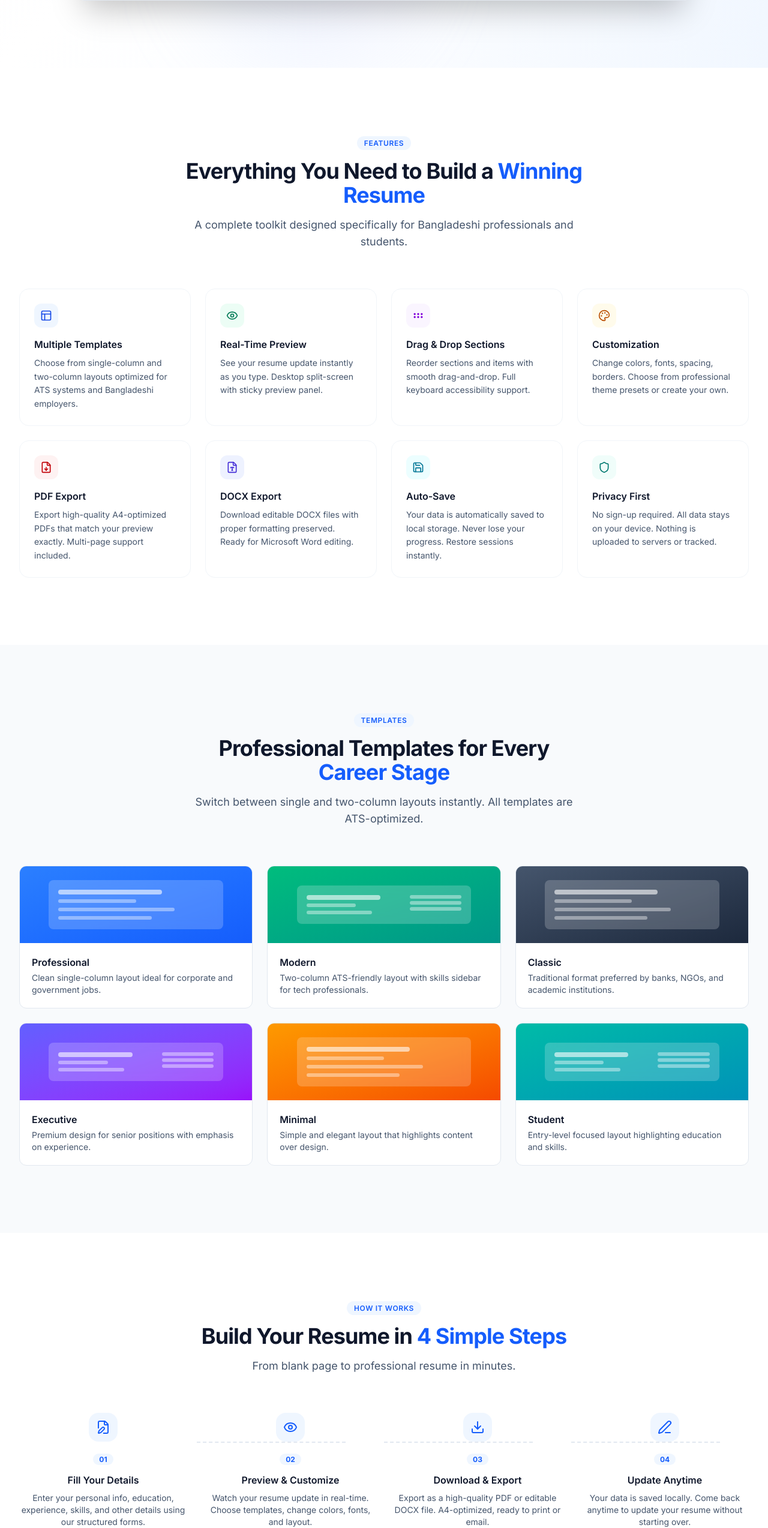
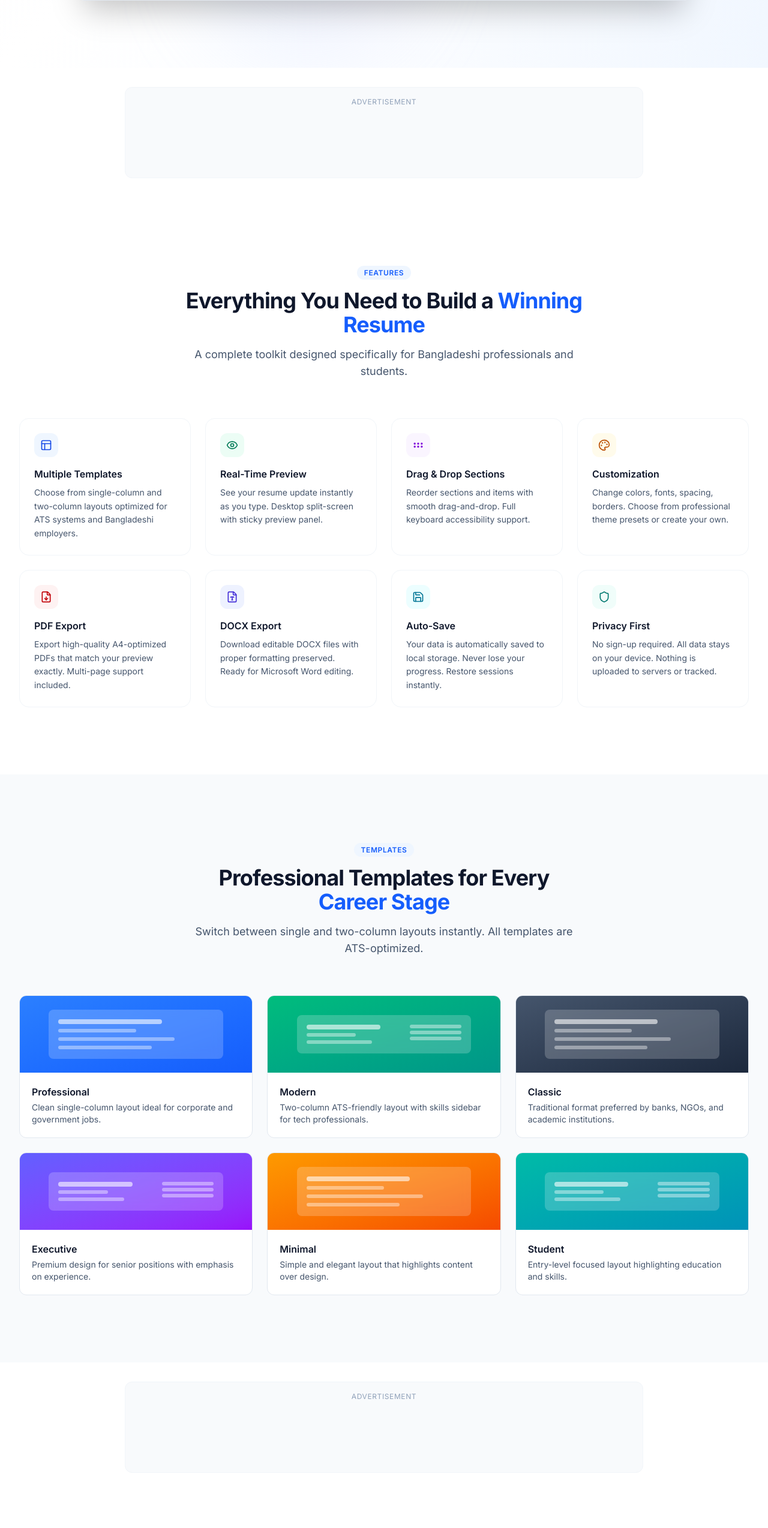
Before and after one commit to delwarJnu11/resume-builder, a Next.js app: page / in a window 1280 px wide. Shown: the part 1042-3589 px from the top of the page at 60% size. Built offline with nearby package versions, Linux system fonts and the light colour scheme.

Commit message:
home page ads added

```diff
--- a/app/builder/page.tsx
+++ b/app/builder/page.tsx
@@ -10,7 +10,6 @@ import { Button } from '@/components/ui/button';
 import { motion, AnimatePresence } from 'framer-motion';
 import Link from 'next/link';
 import { useResumeStore } from '@/store/resume-store';
-import { AdsterraNative } from '@/components/ads';
 
 export default function BuilderPage() {
   const [mobileView, setMobileView] = useState<'editor' | 'preview'>('editor');
@@ -97,28 +96,6 @@ export default function BuilderPage() {
             <div className="flex-1 overflow-hidden">
               <EditorPanel mode="resume" />
             </div>
-
-            {/* Mobile banner ad below editor */}
-            <div className="lg:hidden px-3 py-2 border-t border-slate-200 bg-white">
-              <div className="bg-slate-50 rounded-lg p-2 text-center">
-                <p className="text-[10px] text-slate-400 uppercase tracking-wider mb-1">Advertisement</p>
-                <AdsterraNative
-                  scriptSrc="https://pl26673851.effectivegatecpm.com/YOUR_MOBILE_BANNER_ID.js"
-                  className="min-h-[50px] flex items-center justify-center"
-                />
-              </div>
-            </div>
-          </div>
-
-          {/* Desktop banner ad between editor and preview */}
-          <div className="hidden lg:flex flex-col w-48 xl:w-56 bg-slate-50 border-l border-r border-slate-200 overflow-y-auto">
-            <div className="p-3 sticky top-0">
-              <p className="text-[10px] text-slate-400 uppercase tracking-wider mb-2 text-center">Advertisement</p>
-              <AdsterraNative
-                scriptSrc="https://pl26673851.effectivegatecpm.com/YOUR_DESKTOP_BANNER_ID.js"
-                className="min-h-[250px] flex items-center justify-center bg-white rounded-lg shadow-sm"
-              />
-            </div>
           </div>
 
           <div className={`flex-1 overflow-hidden bg-slate-100 border-l border-slate-200 ${mobileView === 'preview' ? 'flex' : 'hidden lg:flex'}`}>
--- a/app/cv-builder/page.tsx
+++ b/app/cv-builder/page.tsx
@@ -10,7 +10,6 @@ import { Button } from '@/components/ui/button';
 import { motion, AnimatePresence } from 'framer-motion';
 import Link from 'next/link';
 import { useResumeStore } from '@/store/resume-store';
-import { AdsterraNative } from '@/components/ads';
 
 export default function CVBuilderPage() {
   const [mobileView, setMobileView] = useState<'editor' | 'preview'>('editor');
@@ -105,28 +104,6 @@ export default function CVBuilderPage() {
             <div className="flex-1 overflow-hidden">
               <EditorPanel mode="cv" />
             </div>
-
-            {/* Mobile banner ad below editor */}
-            <div className="lg:hidden px-3 py-2 border-t border-slate-200 bg-white">
-              <div className="bg-slate-50 rounded-lg p-2 text-center">
-                <p className="text-[10px] text-slate-400 uppercase tracking-wider mb-1">Advertisement</p>
-                <AdsterraNative
-                  scriptSrc="https://pl26673851.effectivegatecpm.com/YOUR_MOBILE_BANNER_ID.js"
-                  className="min-h-[50px] flex items-center justify-center"
-                />
-              </div>
-            </div>
-          </div>
-
-          {/* Desktop banner ad between editor and preview */}
-          <div className="hidden lg:flex flex-col w-48 xl:w-56 bg-slate-50 border-l border-r border-slate-200 overflow-y-auto">
-            <div className="p-3 sticky top-0">
-              <p className="text-[10px] text-slate-400 uppercase tracking-wider mb-2 text-center">Advertisement</p>
-              <AdsterraNative
-                scriptSrc="https://pl26673851.effectivegatecpm.com/YOUR_DESKTOP_BANNER_ID.js"
-                className="min-h-[250px] flex items-center justify-center bg-white rounded-lg shadow-sm"
-              />
-            </div>
           </div>
 
           {/* CV Preview */}
--- a/app/page.tsx
+++ b/app/page.tsx
@@ -8,18 +8,61 @@ import PricingSection from '@/components/landing/pricing-section';
 import FAQSection from '@/components/landing/faq-section';
 import CTASection from '@/components/landing/cta-section';
 import Footer from '@/components/landing/footer';
+import AdsterraNative from '@/components/ads/adsterra-native';
 
 export default function Home() {
   return (
     <main className="min-h-screen bg-white">
       <Navbar />
       <HeroSection />
+
+      {/* Banner Ad after Hero */}
+      <div className="max-w-4xl mx-auto px-4 py-8">
+        <div className="bg-slate-50 rounded-xl p-4 text-center border border-slate-100">
+          <p className="text-xs text-slate-400 uppercase tracking-wider mb-3">Advertisement</p>
+          <AdsterraNative
+            adKey="023e73d50c6d43a4b6756f9f0644ea1f"
+            width={728}
+            height={90}
+            className="mx-auto"
+          />
+        </div>
+      </div>
+
       <FeaturesSection />
       <TemplatesSection />
+
+      {/* Banner Ad after Templates */}
+      <div className="max-w-4xl mx-auto px-4 py-8">
+        <div className="bg-slate-50 rounded-xl p-4 text-center border border-slate-100">
+          <p className="text-xs text-slate-400 uppercase tracking-wider mb-3">Advertisement</p>
+          <AdsterraNative
+            adKey="023e73d50c6d43a4b6756f9f0644ea1f"
+            width={728}
+            height={90}
+            className="mx-auto"
+          />
+        </div>
+      </div>
+
       <HowItWorksSection />
       <TestimonialsSection />
       <PricingSection />
       <FAQSection />
+
+      {/* Banner Ad before CTA */}
+      <div className="max-w-4xl mx-auto px-4 py-8">
+        <div className="bg-slate-50 rounded-xl p-4 text-center border border-slate-100">
+          <p className="text-xs text-slate-400 uppercase tracking-wider mb-3">Advertisement</p>
+          <AdsterraNative
+            adKey="023e73d50c6d43a4b6756f9f0644ea1f"
+            width={728}
+            height={90}
+            className="mx-auto"
+          />
+        </div>
+      </div>
+
       <CTASection />
       <Footer />
     </main>
--- a/components/ads/adsterra-native.tsx
+++ b/components/ads/adsterra-native.tsx
@@ -3,43 +3,54 @@
 import { useEffect, useRef } from 'react';
 
 interface AdsterraNativeProps {
-  /** Full Adsterra native banner script URL from your dashboard */
-  scriptSrc: string;
+  /** Adsterra ad key from dashboard */
+  adKey: string;
+  /** Banner width */
+  width?: number;
+  /** Banner height */
+  height?: number;
   /** Container className */
   className?: string;
 }
 
-/**
- * For Adsterra "Native Banner" or standard banner scripts.
- * Paste the exact script URL from your Adsterra dashboard.
- */
-export default function AdsterraNative({ scriptSrc, className = '' }: AdsterraNativeProps) {
+export default function AdsterraNative({
+  adKey,
+  width = 728,
+  height = 90,
+  className = '',
+}: AdsterraNativeProps) {
   const containerRef = useRef<HTMLDivElement>(null);
-  const hasLoadedRef = useRef(false);
 
   useEffect(() => {
-    if (!containerRef.current || hasLoadedRef.current) return;
-    hasLoadedRef.current = true;
+    const container = containerRef.current;
+    if (!container) return;
+
+    // Set atOptions on window BEFORE loading invoke.js
+    (window as unknown as Record<string, unknown>).atOptions = {
+      key: adKey,
+      format: 'iframe',
+      height,
+      width,
+      params: {},
+    };
 
     const script = document.createElement('script');
-    script.src = scriptSrc;
+    script.src = `https://www.highperformanceformat.com/${adKey}/invoke.js`;
     script.async = true;
     script.setAttribute('data-cfasync', 'false');
 
-    containerRef.current.appendChild(script);
+    container.appendChild(script);
 
     return () => {
-      if (containerRef.current && script.parentNode === containerRef.current) {
-        containerRef.current.removeChild(script);
-        hasLoadedRef.current = false;
-      }
+      container.innerHTML = '';
     };
-  }, [scriptSrc]);
+  }, [adKey, width, height]);
 
   return (
     <div
       ref={containerRef}
-      className={`adsterra-native-banner overflow-hidden rounded-lg ${className}`}
+      className={`overflow-hidden ${className}`}
+      style={{ width: '100%', maxWidth: `${width}px`, minHeight: `${height}px` }}
     />
   );
 }
--- a/components/sidebar.tsx
+++ b/components/sidebar.tsx
@@ -7,7 +7,6 @@ import { exportToPDF } from "@/lib/export-pdf";
 import { cn } from "@/lib/utils";
 import { useResumeStore as useStore } from "@/store/resume-store";
 import { ResumeState, SECTION_LABELS } from "@/types";
-import { AdsterraNative } from "@/components/ads";
 import {
 	closestCenter,
 	DndContext,
@@ -362,18 +361,6 @@ export default function Sidebar({ mode = 'resume' }: { mode?: 'resume' | 'cv' })
 				</DndContext>
 			</div>
 
-			{/* Banner Ad in Sidebar */}
-			<div className="px-4 py-2 border-t border-slate-100">
-				<div className="bg-slate-50 rounded-lg p-2 text-center">
-					<p className="text-[10px] text-slate-400 uppercase tracking-wider mb-1">Advertisement</p>
-					{/* Replace the scriptSrc below with your actual Adsterra banner script URL */}
-					<AdsterraNative
-						scriptSrc="https://pl26673851.effectivegatecpm.com/YOUR_BANNER_SLOT_ID.js"
-						className="min-h-[100px] flex items-center justify-center"
-					/>
-				</div>
-			</div>
-
 			{/* Bottom actions */}
 			<div className="px-4 py-3 border-t border-slate-100 space-y-2 pb-safe">
 				<Button
```
